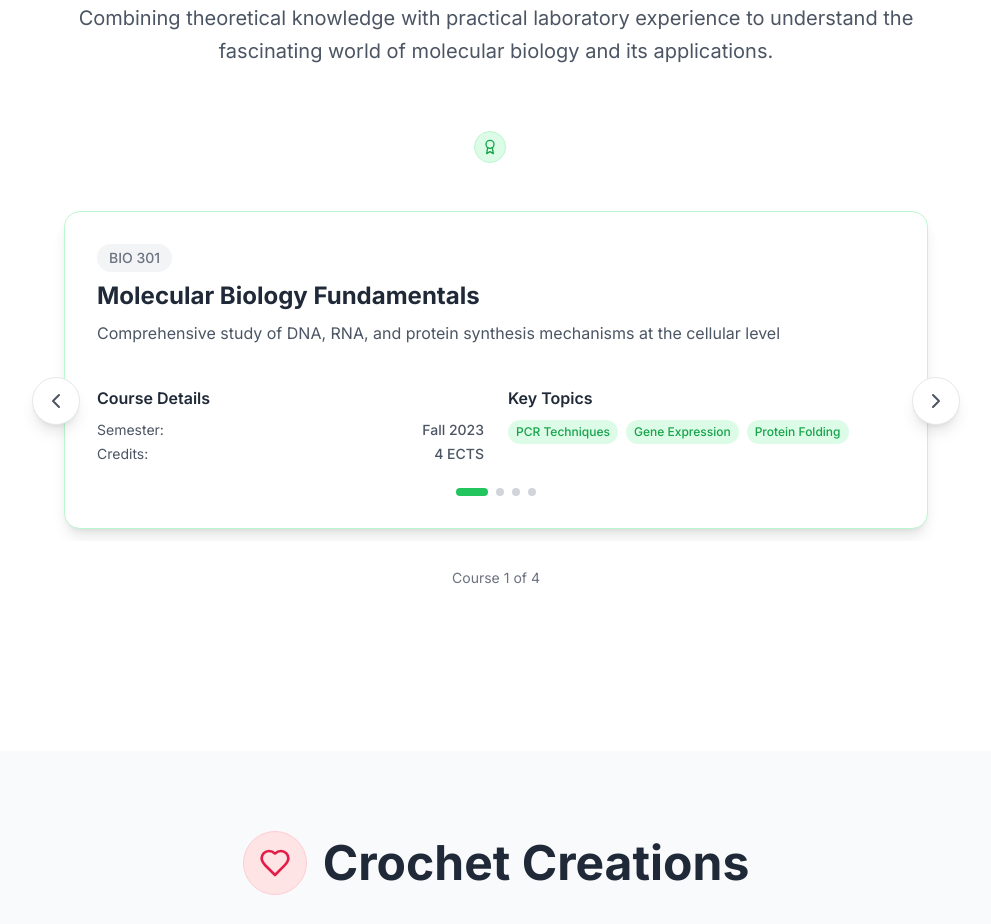
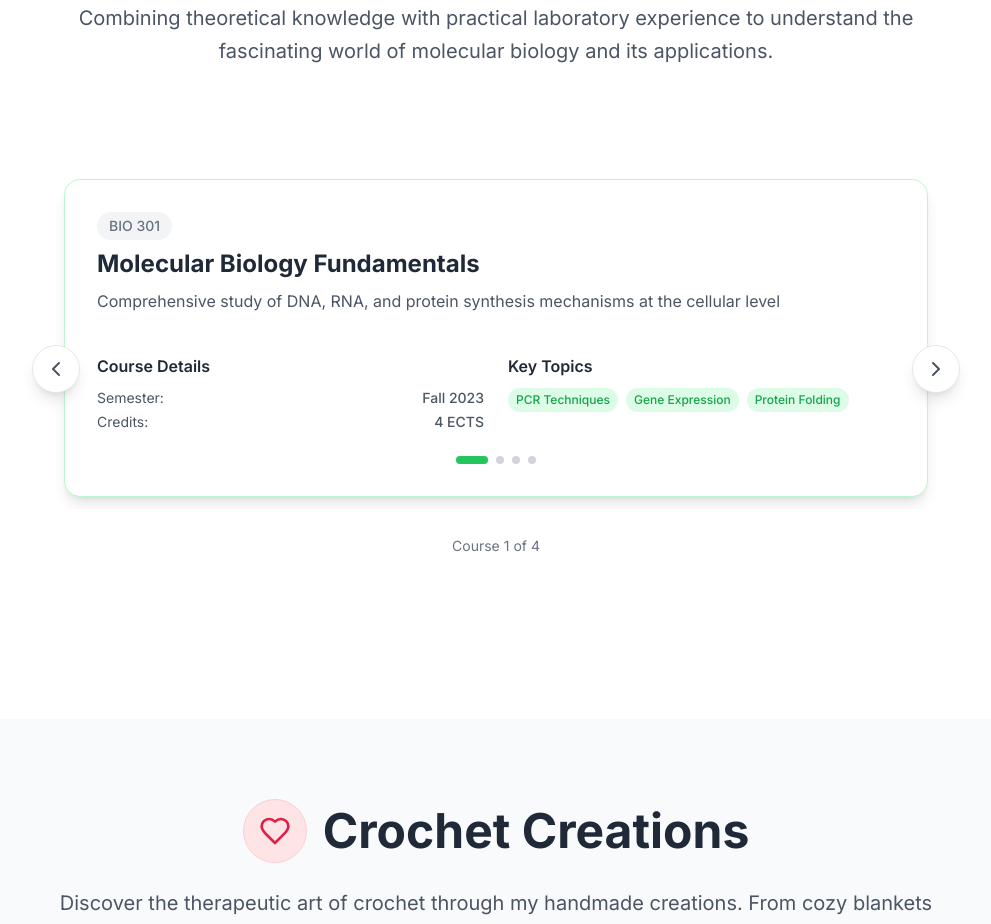
Before and after one commit to niya-shroff/alykatpaulport, a React (Vite) app: page / in a window 1280 px wide. Shown: the part 6582-7506 px from the top of the page, without its empty margins (144-1135 px from the left). Built offline with nearby package versions, Linux system fonts and the light colour scheme.

Commit message:
Updated BiotechSection.tsx

```diff
--- a/src/components/BiotechSection.tsx
+++ b/src/components/BiotechSection.tsx
@@ -73,9 +73,6 @@ export default function BiotechSection() {
         <div className="mb-20">
           <div className="text-center mb-12">
             <div className="flex items-center justify-center mb-4">
-              <div className="w-8 h-8 bg-green-100 rounded-full flex items-center justify-center mr-3 border border-green-200">
-                <Award className="w-4 h-4 text-green-600" />
-              </div>
             </div>
           </div>
 
```
